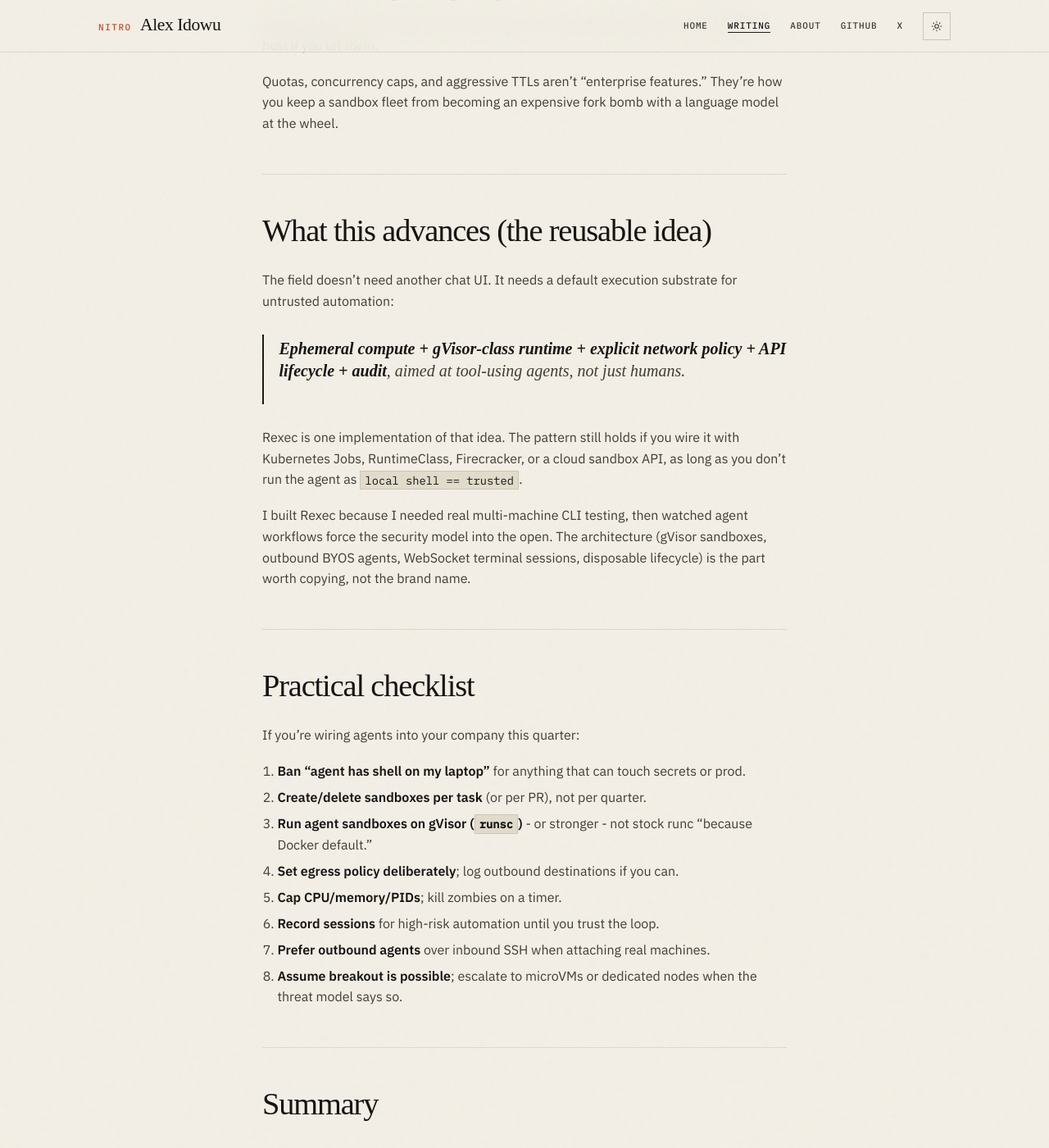
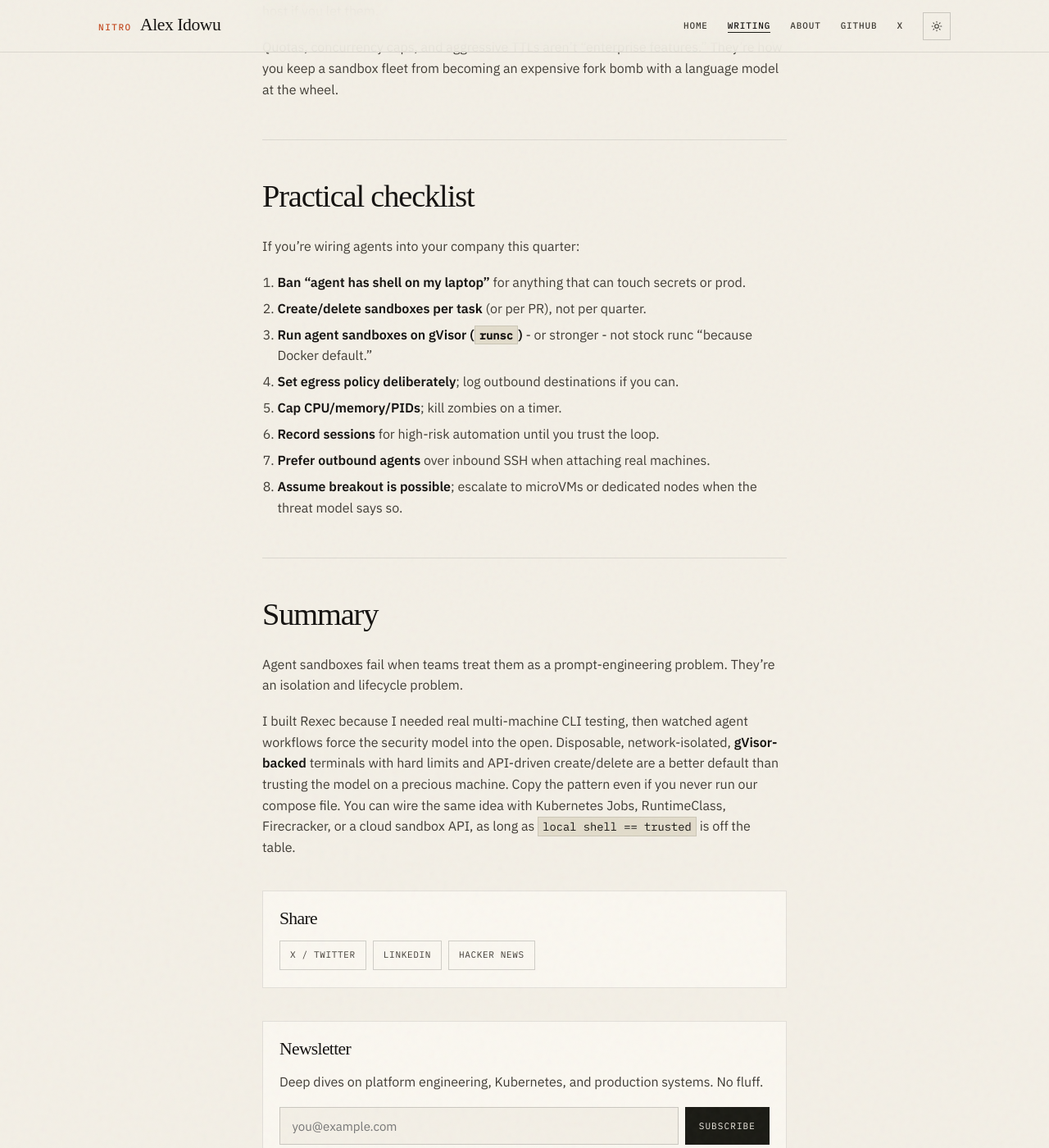
Before and after one commit to 9trocode/9trocode.github.io, a Jekyll site: the page built from _posts/2026-08-11-how-to-safely-give-ai-agents-a-terminal.md, in a window 1280 px wide and 1400 px high, scrolled down 5895 px. Shown: the whole window at 82% size. Built offline with Jekyll 4.4.1, drawn with Linux system fonts in a browser that asks for light colours; some web fonts are replaced; comment, search, counter and statistics services are not loaded; some of the changed text lies outside the part shown.

Commit message:
Tighten abstract phrasing in recent post bodies.
Remove "what this advances" blocks, rename field-pattern headers, and
make Igris face/hardware copy more concrete and less poetic jargon.

```diff
--- a/_posts/2026-08-11-how-to-safely-give-ai-agents-a-terminal.md
+++ b/_posts/2026-08-11-how-to-safely-give-ai-agents-a-terminal.md
@@ -77,9 +77,9 @@ This is platform engineering, not vibes: terminals become **infrastructure primi
 
 ---
 
-## The isolation model (field pattern)
+## How the isolation model works
 
-I implemented this as two primitives in Rexec. The pattern is portable even if you roll your own.
+I implemented this as two primitives in Rexec. You can copy the shape even if you never run our code.
 
 ### Primitive 1: Cloud terminals as sandboxed containers
 
@@ -126,7 +126,7 @@ For untrusted agent code, prefer the container primitive. Use BYOS when the job
 
 ---
 
-## Agent-shaped usage (not marketing)
+## How agents actually use it
 
 Once terminals are API-managed, agents stop needing to live on laptops.
 
@@ -153,7 +153,7 @@ I’m not going to pretend “one compose file” is a complete multi-tenant sec
 
 ---
 
-## Design choices that matter (and failure modes)
+## Design choices and failure modes
 
 ### Isolation is layered, not absolute
 
@@ -198,18 +198,6 @@ Quotas, concurrency caps, and aggressive TTLs aren’t “enterprise features.
 
 ---
 
-## What this advances (the reusable idea)
-
-The field doesn’t need another chat UI. It needs a default execution substrate for untrusted automation:
-
-> **Ephemeral compute + gVisor-class runtime + explicit network policy + API lifecycle + audit**, aimed at *tool-using agents*, not just humans.
-
-Rexec is one implementation of that idea. The pattern still holds if you wire it with Kubernetes Jobs, RuntimeClass, Firecracker, or a cloud sandbox API, as long as you don’t run the agent as `local shell == trusted`.
-
-I built Rexec because I needed real multi-machine CLI testing, then watched agent workflows force the security model into the open. The architecture (gVisor sandboxes, outbound BYOS agents, WebSocket terminal sessions, disposable lifecycle) is the part worth copying, not the brand name.
-
----
-
 ## Practical checklist
 
 If you’re wiring agents into your company this quarter:
@@ -229,4 +217,4 @@ If you’re wiring agents into your company this quarter:
 
 Agent sandboxes fail when teams treat them as a prompt-engineering problem. They’re an isolation and lifecycle problem.
 
-Disposable, network-isolated, **gVisor-backed** terminals with hard limits and API-driven create/delete are a better default than trusting the model on a precious machine. That’s the model I designed into Rexec. Take the pattern even if you never run our compose file.
+I built Rexec because I needed real multi-machine CLI testing, then watched agent workflows force the security model into the open. Disposable, network-isolated, **gVisor-backed** terminals with hard limits and API-driven create/delete are a better default than trusting the model on a precious machine. Copy the pattern even if you never run our compose file. You can wire the same idea with Kubernetes Jobs, RuntimeClass, Firecracker, or a cloud sandbox API, as long as `local shell == trusted` is off the table.
```
Also changed, not shown: _posts/2026-08-11-igris-voice-agent-from-oau-jarvis.md (+6 -8 lines), _posts/2026-08-11-namespaces-arent-isolation.md (+3 -13 lines).
